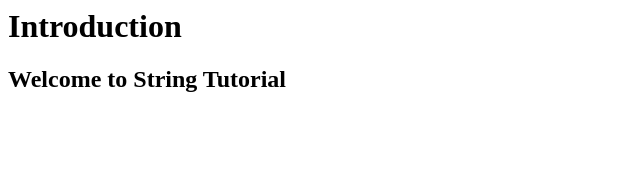
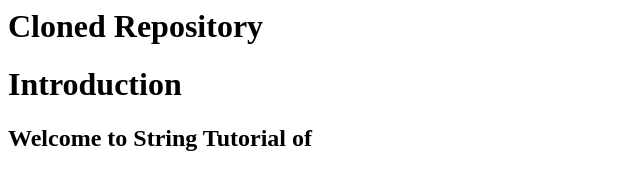
Before and after one commit to lia3652/StringRepository1, a plain HTML site: page index.html in a window 1280 px wide. Shown: the whole page, without its empty margins (0-640 px from the left). Drawn offline with Linux system fonts and the light colour scheme.

Commit message:
Updated content of index.html with new header

```diff
--- a/index.html
+++ b/index.html
@@ -1,2 +1,3 @@
+<h1>Cloned Repository</h1>
 <h1>Introduction</h1>
-<h2>Welcome to String Tutorial</h2>
+<h2>Welcome to String Tutorial of </h2>
```
